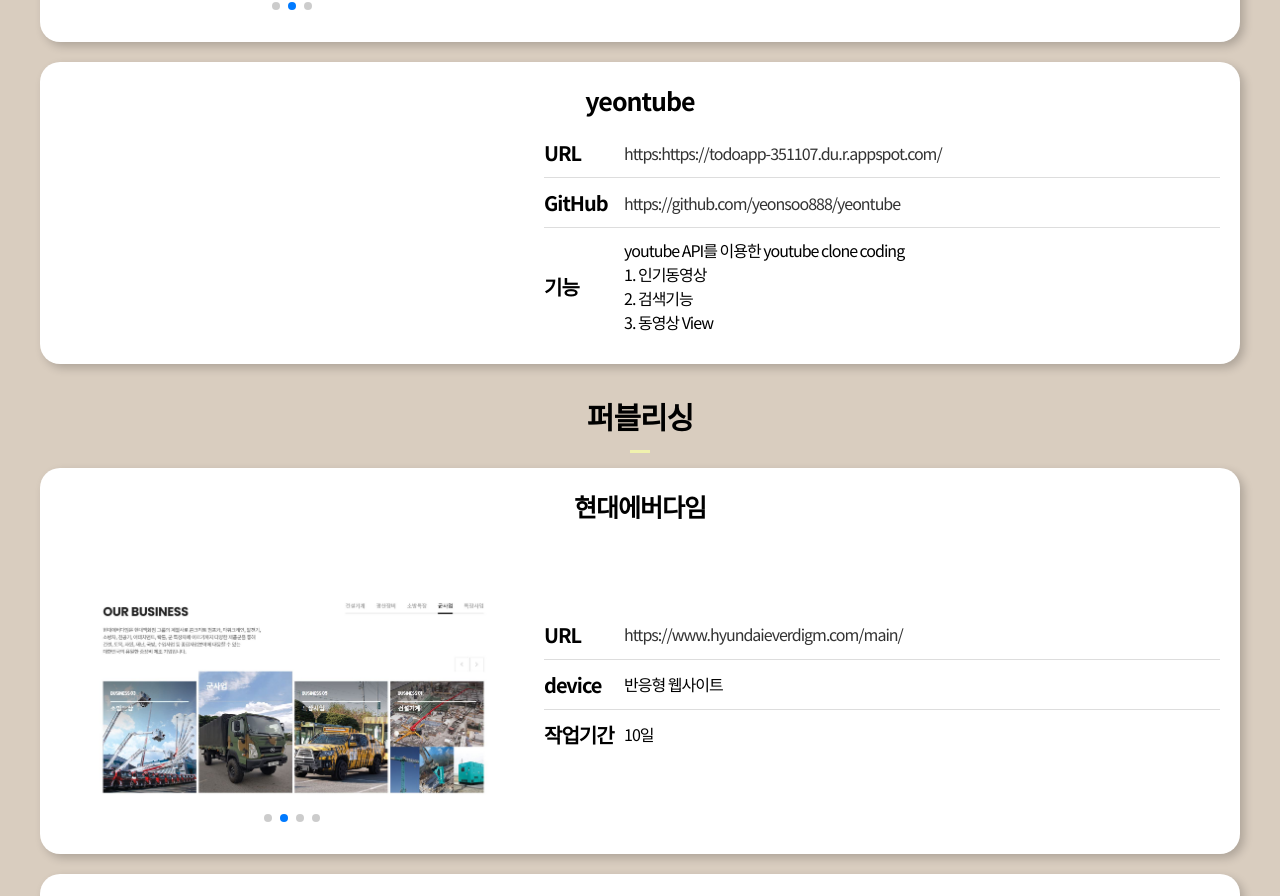
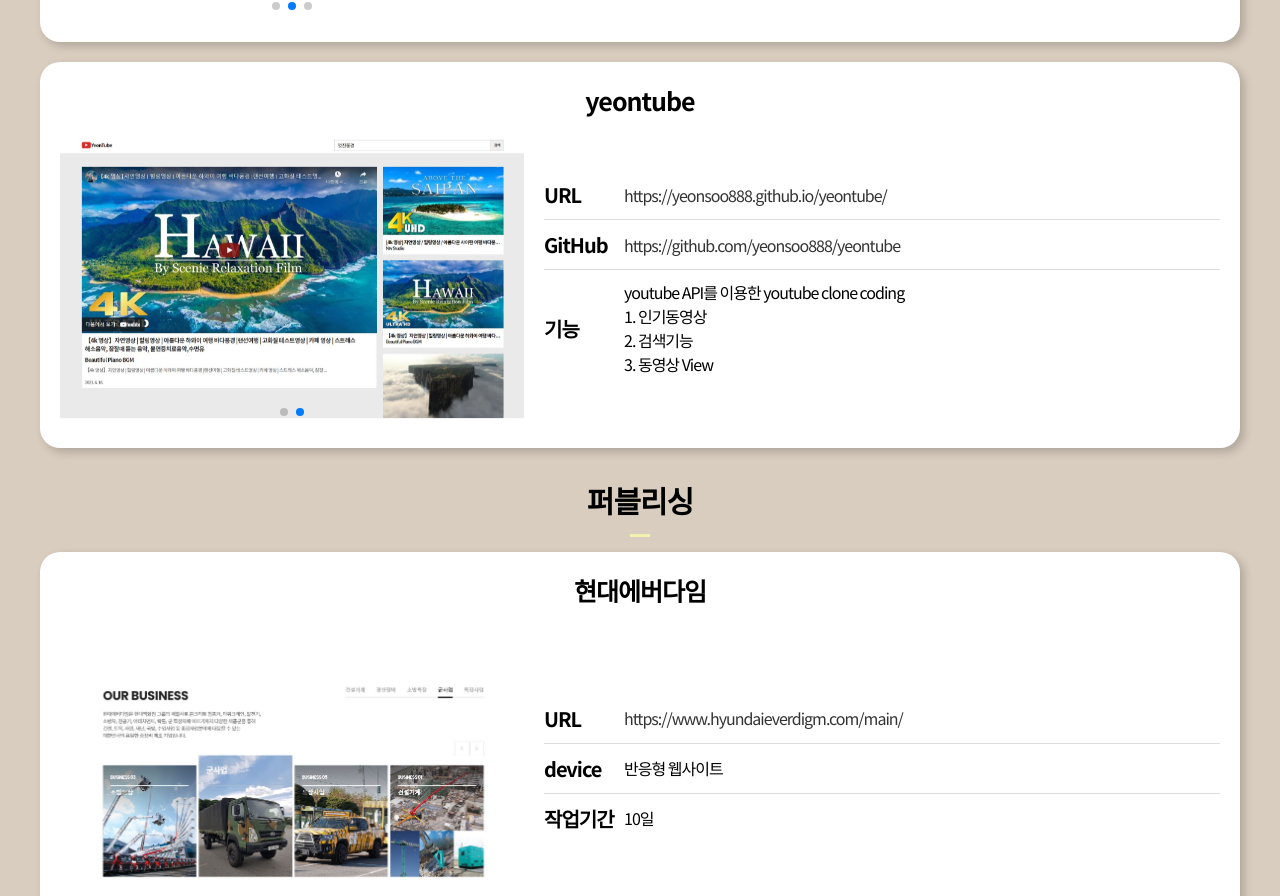
Before and after one commit to yeonsoo888/portfolio, a React (Create React App) app in the folder portfolio/: page / in a window 1280 px wide. Shown: the part 2360-3256 px from the top of the page. Built offline with nearby package versions, Linux system fonts and the light colour scheme.

Commit message:
youtube app 업로드

```diff
--- a/portfolio/src/components/main/project.jsx
+++ b/portfolio/src/components/main/project.jsx
@@ -5,23 +5,25 @@
 import 'swiper/css';
 import 'swiper/css/pagination';
 
-import hyeon1 from '../../images/project/hyeon1.JPG'
-import hyeon2 from '../../images/project/hyeon2.JPG'
-import hyeon3 from '../../images/project/hyeon3.JPG'
-import hyeon4 from '../../images/project/hyeon4.JPG'
-import seungwon1 from '../../images/project/seungwon1.JPG'
-import seungwon2 from '../../images/project/seungwon2.JPG'
-import seungwon3 from '../../images/project/seungwon3.JPG'
-import seungwon4 from '../../images/project/seungwon4.JPG'
-import jaehyeon1 from '../../images/project/jaehyeon1.JPG'
-import jaehyeon2 from '../../images/project/jaehyeon2.JPG'
-import jaehyeon3 from '../../images/project/jaehyeon3.JPG'
-import jaehyeon5 from '../../images/project/jaehyeon5.JPG'
-import jaehyeon6 from '../../images/project/jaehyeon6.JPG'
-import jaehyeon7 from '../../images/project/jaehyeon7.JPG'
-import todo1 from '../../images/project/todo1.JPG'
-import todo2 from '../../images/project/todo2.JPG'
-import todo3 from '../../images/project/todo3.JPG'
+import hyeon1 from '../../images/project/hyeon1.JPG';
+import hyeon2 from '../../images/project/hyeon2.JPG';
+import hyeon3 from '../../images/project/hyeon3.JPG';
+import hyeon4 from '../../images/project/hyeon4.JPG';
+import seungwon1 from '../../images/project/seungwon1.JPG';
+import seungwon2 from '../../images/project/seungwon2.JPG';
+import seungwon3 from '../../images/project/seungwon3.JPG';
+import seungwon4 from '../../images/project/seungwon4.JPG';
+import jaehyeon1 from '../../images/project/jaehyeon1.JPG';
+import jaehyeon2 from '../../images/project/jaehyeon2.JPG';
+import jaehyeon3 from '../../images/project/jaehyeon3.JPG';
+import jaehyeon5 from '../../images/project/jaehyeon5.JPG';
+import jaehyeon6 from '../../images/project/jaehyeon6.JPG';
+import jaehyeon7 from '../../images/project/jaehyeon7.JPG';
+import todo1 from '../../images/project/todo1.JPG';
+import todo2 from '../../images/project/todo2.JPG';
+import todo3 from '../../images/project/todo3.JPG';
+import youtube1 from '../../images/project/youtube1.JPG';
+import youtube2 from '../../images/project/youtube2.JPG';
 
 SwiperCore.use([Autoplay,Pagination ])
 
@@ -103,14 +105,24 @@
                     <li>
                         <strong className="projectList__tit">yeontube</strong>
                         <div className="projectList__cnts">
-                            <div className="project__slideWrap">
-
+                        <div className="project__slideWrap">
+                                <Swiper
+                                    spaceBetween={20}
+                                    slidesPerView={1}
+                                    speed={1000}
+                                    loop={true}
+                                    pagination={{ clickable: true }}
+                                    autoplay={{delay: 3000}}
+                                >
+                                    <SwiperSlide><img src={youtube1} alt="" /></SwiperSlide>
+                                    <SwiperSlide><img src={youtube2} alt="" /></SwiperSlide>
+                                </Swiper>
                             </div>
                             <div className="project__txtWrap">
                                 <ul className="project__info">
                                     <li>
                                         <span>URL</span>
-                                        <a href="https://todoapp-351107.du.r.appspot.com/" target="_blank">https:https://todoapp-351107.du.r.appspot.com/</a>
+                                        <a href="https://yeonsoo888.github.io/yeontube/" target="_blank">https://yeonsoo888.github.io/yeontube/</a>
                                     </li>
                                     <li>
                                         <span>GitHub</span>
```
Also changed, not shown: portfolio/src/images/project/youtube1.JPG (added), portfolio/src/images/project/youtube2.JPG (added).
